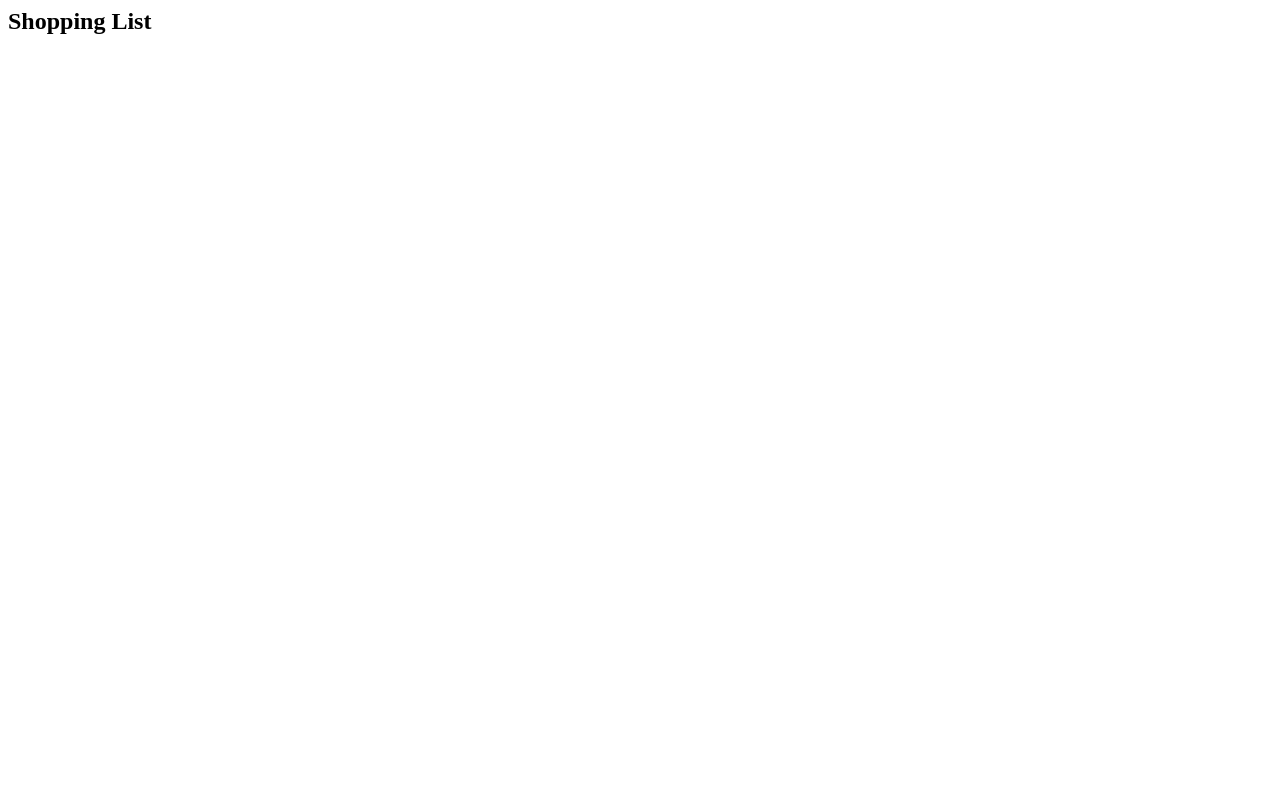
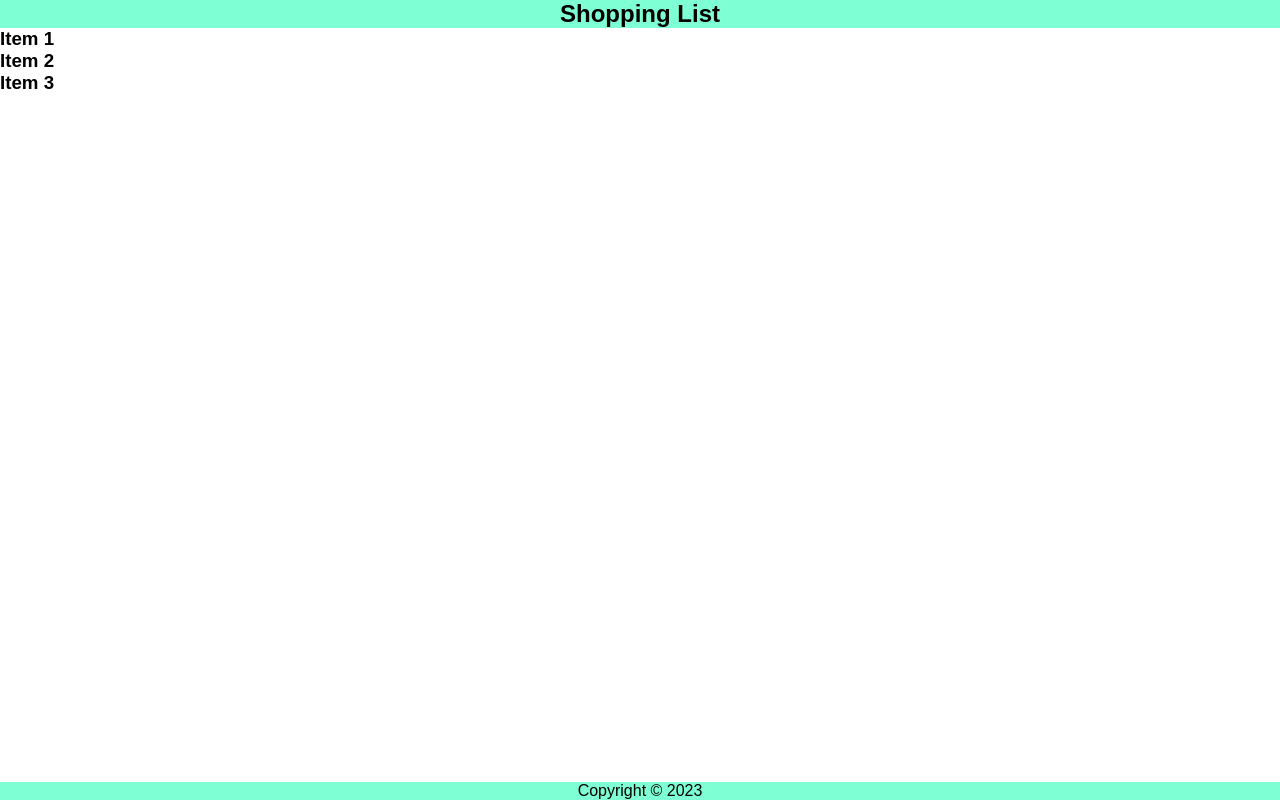
Before and after one commit to cecabrerac/react-shopping-list, a React (Create React App) app: page / in a window 1280 px wide. Built offline with nearby package versions, Linux system fonts and the light colour scheme.

Commit message:
4 files modified, 2 added

```diff
--- a/src/App.js
+++ b/src/App.js
@@ -1,11 +1,15 @@
 import React from "react";
 import "./style.css";
 import Header from './Header.js'
+import Footer from './Footer.js'
+import Content from './Content.js'
 
 export default function App() {
   return (
-    <div>
+    <div className='container'>
       <Header/>
+      <Content/>
+      <Footer/>
     </div>
   );
 }
--- /dev/null
+++ b/src/Content.js
@@ -0,0 +1,14 @@
+import React from 'react';
+
+const Content = () => {
+  return (
+    <main>
+      <ul>
+        <h3>Item 1</h3>
+        <h3>Item 2</h3>
+        <h3>Item 3</h3>
+      </ul>
+    </main>
+  );
+};
+export default Content;
--- a/src/Footer.js
+++ b/src/Footer.js
@@ -0,0 +1,11 @@
+import React from 'react'
+
+const Footer = () => {
+  return (
+    <footer>
+      Copyright &copy; 2023
+    </footer>
+  )
+}
+
+export default Footer
--- a/src/Header.js
+++ b/src/Header.js
@@ -4,7 +4,7 @@ const Header = () => {
   return(
     <header>
       <h2>Shopping List</h2>
-      </header>
+    </header>
   )
 }
  export default Header;
--- a/src/style.css
+++ b/src/style.css
@@ -1,5 +1,36 @@
-h1,
-p {
-  font-family: -apple-system, BlinkMacSystemFont, 'Segoe UI', Roboto, Oxygen,
-    Ubuntu, Cantarell, 'Open Sans', 'Helvetica Neue', sans-serif;
+* {
+  margin:0;
+  padding:0;
+  box-sizing: border-box;
 }
+
+
+
+.container {
+  font-family: Arial, Helvetica, sans-serif;
+  width: 100%;
+  height: 100vh;
+  display: flex;
+  flex-direction: column;
+}
+
+header {
+  width: 100%;
+  background-color: aquamarine;
+  text-align: center;
+}
+
+main {
+  width:100%;
+  flex-grow: 1;
+}
+
+main h3 {
+
+}
+
+footer {
+  width: 100%;
+  background-color: aquamarine;
+  text-align: center;
+}
```
